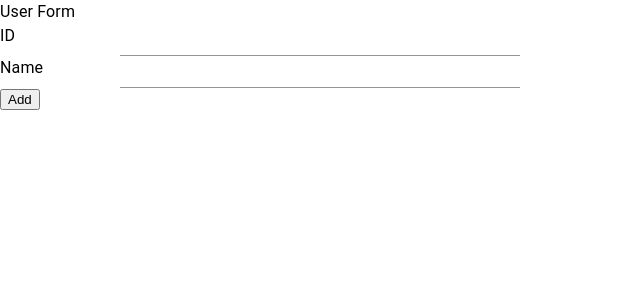
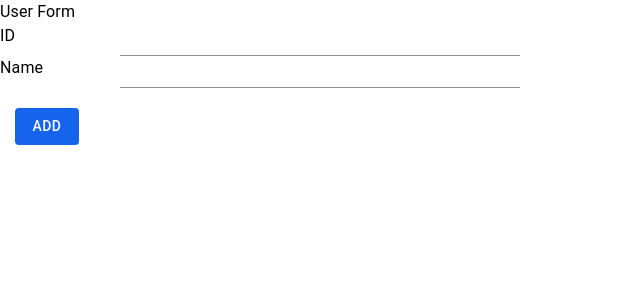
Before and after one commit to TharinduNuwantha/mern-stack-full-project-user-management-system, a React (Create React App) app: page /users in a window 1280 px wide. Shown: the top 300 px of the page, without its empty margins (0-640 px from the left). Built offline with nearby package versions, Linux system fonts and the light colour scheme.

Commit message:
add router home to user.js

```diff
--- a/src/App.js
+++ b/src/App.js
@@ -1,12 +1,16 @@
 
+import { useNavigate } from 'react-router-dom';
 import './App.css';
 
 function App() {
+
+  const navigate = useNavigate();
+
   return (
     <div className="App">
       <header className="App-header">
         <h1>Welcome Tharindu</h1>
-        <button className='users-button'>Users</button>
+        <button className='users-button' onClick={()=>navigate('/users')}>Users</button>
       </header>
     </div>
   );
--- a/src/Components/UserFrom/UserForm.js
+++ b/src/Components/UserFrom/UserForm.js
@@ -1,5 +1,5 @@
 import React from 'react'
-import {colors, Grid, Input, Typography} from "@mui/material"
+import {Button, colors, Grid, Input, Typography} from "@mui/material"
 
 export const UserForm = () => {
   return (
@@ -61,20 +61,20 @@ export const UserForm = () => {
                     onChange={e =>{}} />
         </Grid>
 
-        <button sx={{
+        <Button sx={{
             margin:'auto',
             marginBottom:'20px',
-            backgroundColor:'#00c6e6',
-            color:'#00000',
+            backgroundColor:'#1664ebff',
+            color:'#ffffff',
             marginLeft:'15px',
             marginTop:'20px',
             '&:hover':{
                 opacity:'0.7',
-                backgroundColor:'#00c6e6'
+                backgroundColor:'#1664ebff'
             }
         }}>
             Add
-        </button>
+        </Button>
 
     </Grid>
   )
--- a/src/Components/Users/Users.js
+++ b/src/Components/Users/Users.js
@@ -2,6 +2,8 @@ import React from 'react'
 import { UserForm } from '../UserFrom/UserForm'
 
 export const Users = () => {
+
+
   return (
     <div>
         <UserForm/>
```
